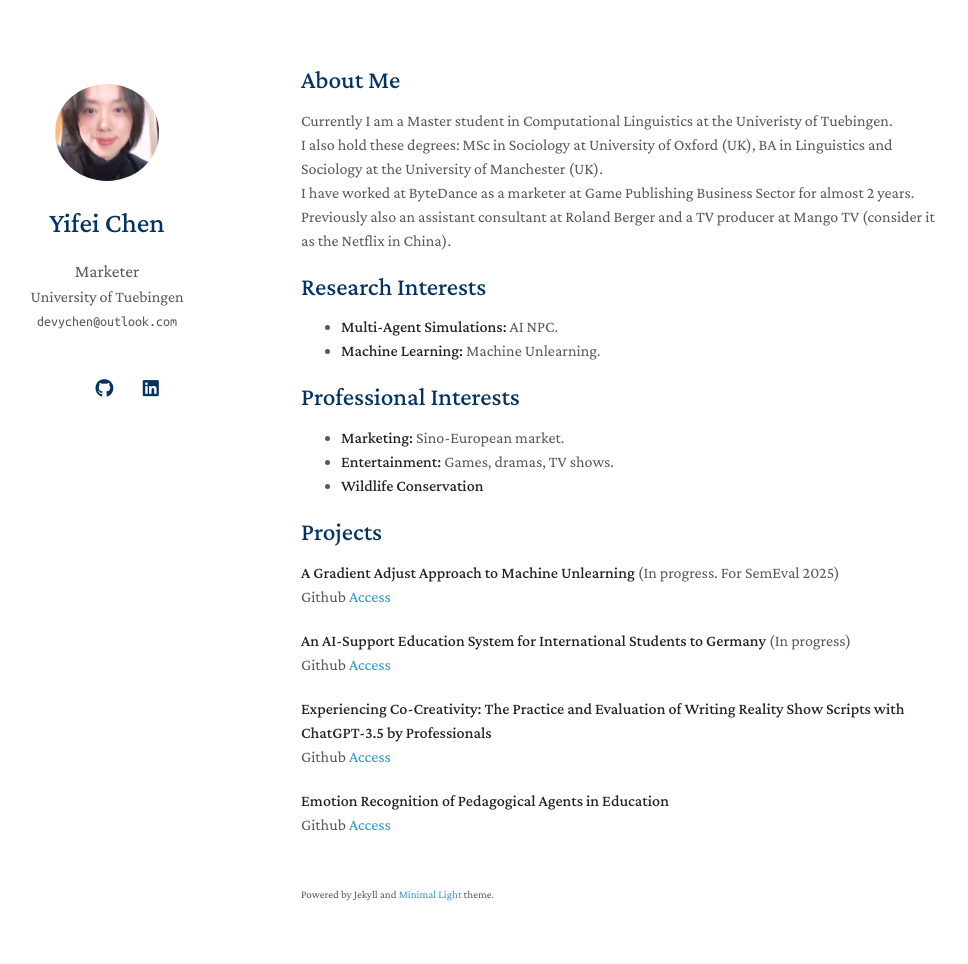
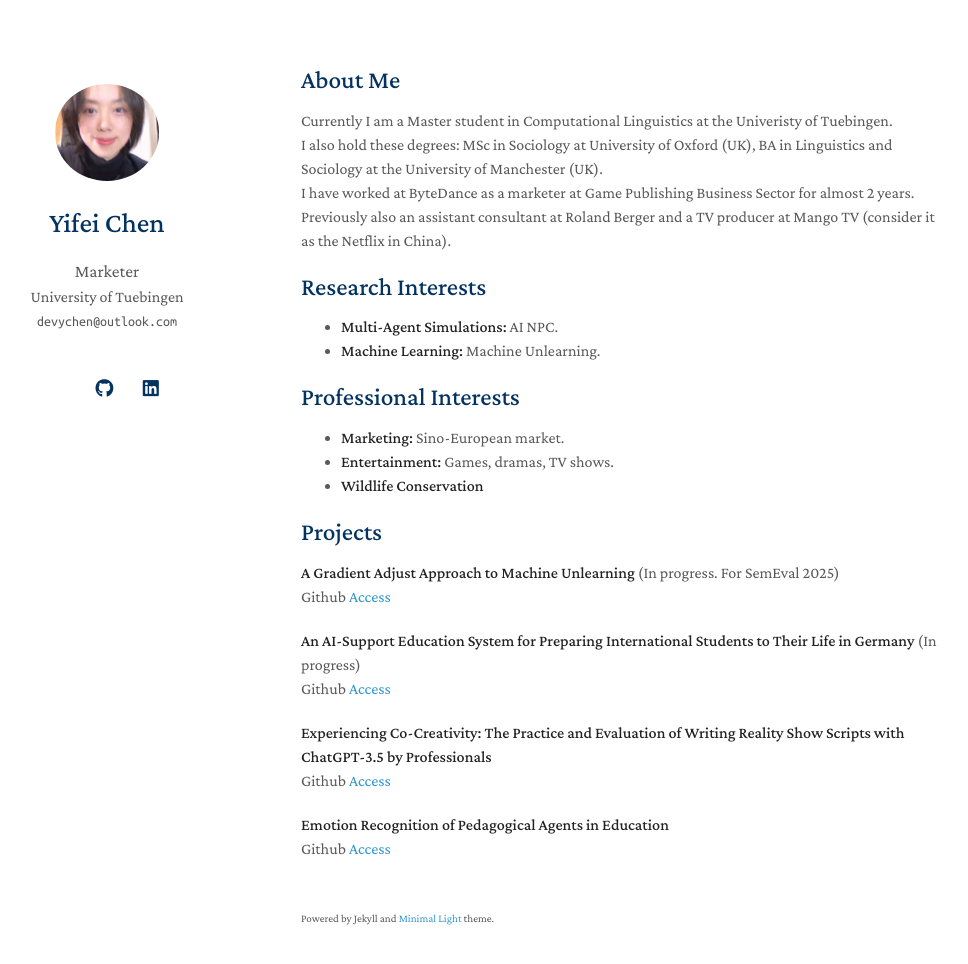
Before and after one commit to devychen/devychen.github.io, a Jekyll site: the page built from index.md, in a window 1280 px wide and 999 px high. Shown: the top 964 px of the window, without its empty margins (169-1137 px from the left). Built offline with Jekyll 4.4.1, drawn with Linux system fonts in a browser that asks for light colours; a style sheet for code colours, icons or effects is not loaded; our own code applies the rules of GitHub Pages for plain Markdown files.

Commit message:
Update index.md

```diff
--- a/index.md
+++ b/index.md
@@ -24,7 +24,7 @@ I have worked at ByteDance as a marketer at Game Publishing Business Sector for
 **A Gradient Adjust Approach to Machine Unlearning** (In progress. For SemEval 2025)
 Github [Access](https://github.com/cicl-iscl/Machine_Unlearning)
 
-**An AI-Support Education System for International Students to Germany** (In progress)
+**An AI-Support Education System for Preparing International Students to Their Life in Germany** (In progress)
 Github [Access](https://github.com/devychen/Course_AIEd_System)
 
 **Experiencing Co-Creativity: The Practice and Evaluation of Writing Reality Show Scripts with ChatGPT-3.5 by Professionals**
```
